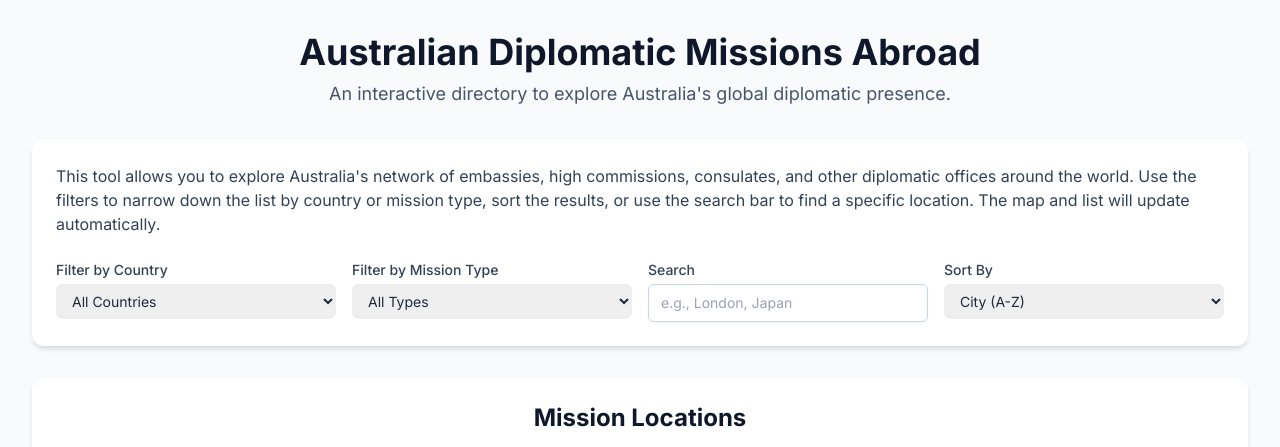
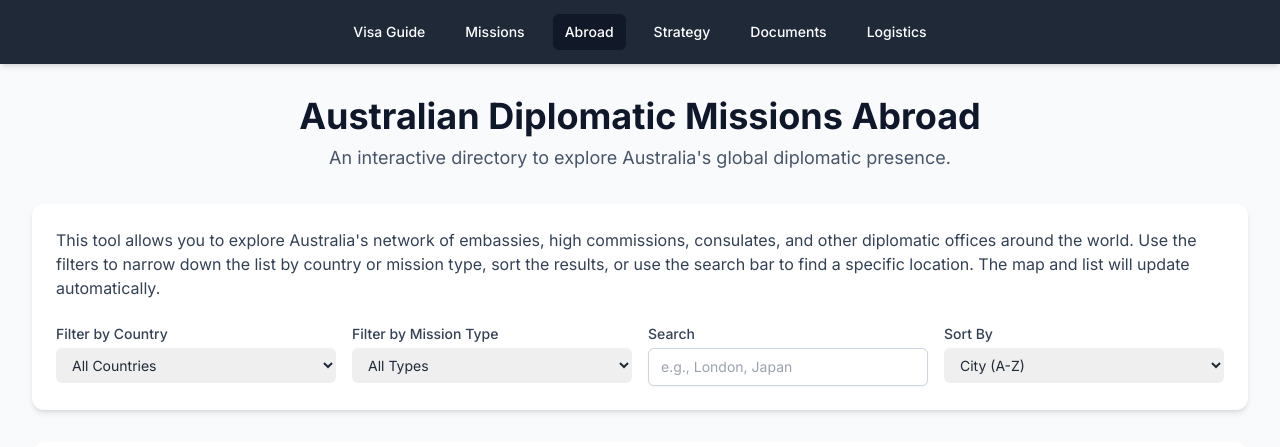
Before and after one commit to auraofintelligence/Australian-world-travel, a plain HTML site: page abroad.html in a window 1280 px wide. Shown: the top 447 px of the page. Drawn offline with nearby package versions, Linux system fonts and the light colour scheme.

Commit message:
Update abroad.html

```diff
--- a/abroad.html
+++ b/abroad.html
@@ -41,7 +41,22 @@
     <!-- Visualization & Content Choices: Report Info: List of missions -> Goal: Organize & Inform -> Presentation: Interactive card grid -> Interaction: The grid dynamically updates based on user filtering, sorting, and searching. Report Info: Geographic location of missions -> Goal: Organize & Compare -> Viz Method: Interactive Map (Leaflet.js) with markers -> Interaction: Markers on the map are filtered in real-time based on the user's selections in the control panel, providing a direct visual link between the filtered data and their locations. -->
     <!-- CONFIRMATION: NO SVG graphics used. NO Mermaid JS used. -->
 </head>
-<body class="bg-slate-50 text-slate-800">
+<body class="bg-gray-50 text-gray-800">
+
+    <nav class="bg-gray-800 text-white shadow-md no-print">
+        <div class="container mx-auto px-4 sm:px-6 lg:px-8">
+            <div class="flex items-center justify-center h-16">
+                <div class="flex space-x-4">
+                    <a href="index.html" class="hover:bg-gray-700 px-3 py-2 rounded-md text-sm font-medium">Visa Guide</a>
+                    <a href="missions.html" class="hover:bg-gray-700 px-3 py-2 rounded-md text-sm font-medium">Missions</a>
+                    <a href="abroad.html" class="bg-gray-900 px-3 py-2 rounded-md text-sm font-medium">Abroad</a>
+                    <a href="strategy.html" class="hover:bg-gray-700 px-3 py-2 rounded-md text-sm font-medium">Strategy</a>
+                    <a href="documents.html" class="hover:bg-gray-700 px-3 py-2 rounded-md text-sm font-medium">Documents</a>
+                    <a href="logistics.html" class="hover:bg-gray-700 px-3 py-2 rounded-md text-sm font-medium">Logistics</a>
+                </div>
+            </div>
+        </div>
+    </nav>
 
     <div class="container mx-auto p-4 sm:p-6 lg:p-8">
         <header class="text-center mb-8">
```
